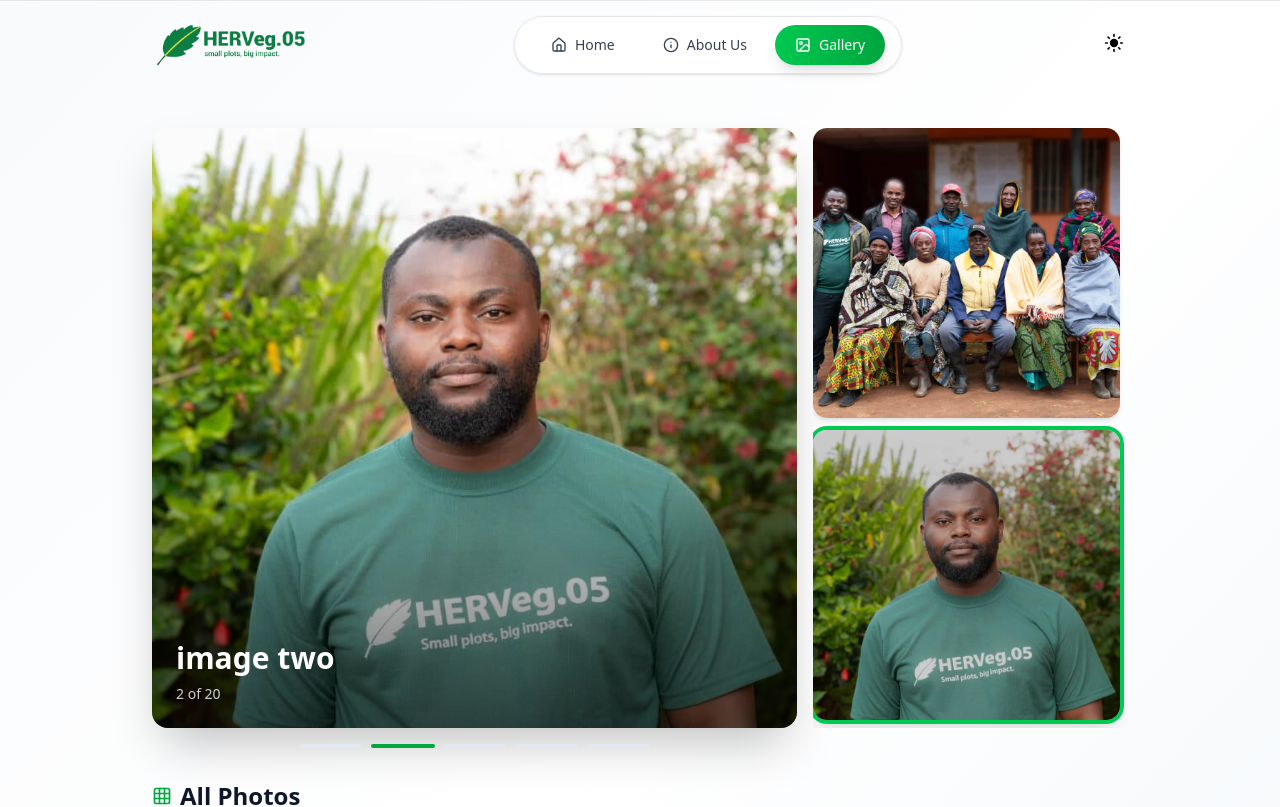
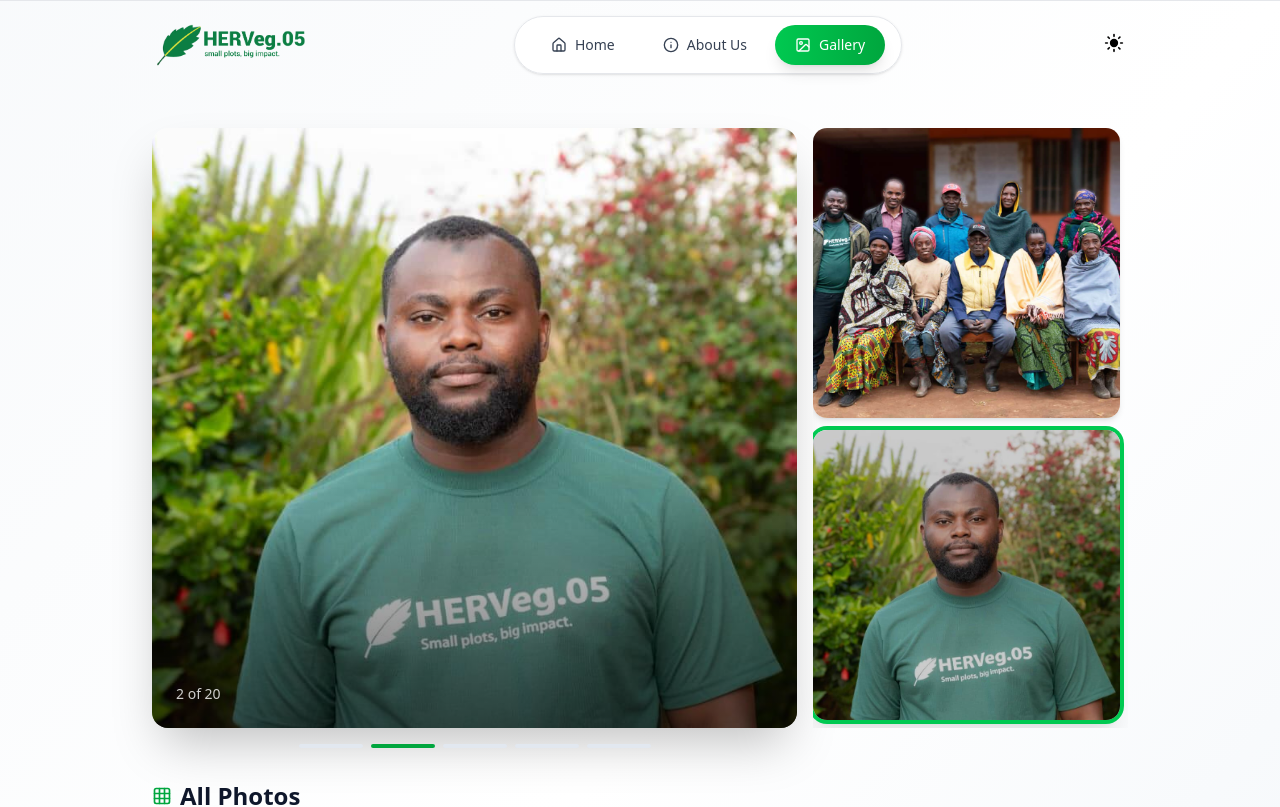
Before and after one commit to Mhando-Z/HervegWeb, a Next.js app: page /gallery in a window 1280 px wide. Shown: the top 807 px of the page. Built offline with nearby package versions, Linux system fonts and the light colour scheme; a web font is replaced by a local one.

Commit message:
Phase One

```diff
--- a/src/app/gallery/page.jsx
+++ b/src/app/gallery/page.jsx
@@ -248,7 +248,7 @@ function Gallery() {
                     transition={{ delay: 0.2 }}
                     className="text-2xl md:text-3xl font-bold mb-2"
                   >
-                    {gallery[mainIndex]?.title}
+                    {/* {gallery[mainIndex]?.title} */}
                   </motion.h3>
                   <motion.p
                     initial={{ opacity: 0 }}
@@ -404,7 +404,7 @@ function Gallery() {
         <AnimatePresence>
           {lightboxIndex !== null && (
             <motion.div
-              initial={{ opacity: 0 }}
+              initial={{ opacity: 1 }}
               animate={{ opacity: 1 }}
               exit={{ opacity: 0 }}
               transition={{ duration: 0.3 }}
```
